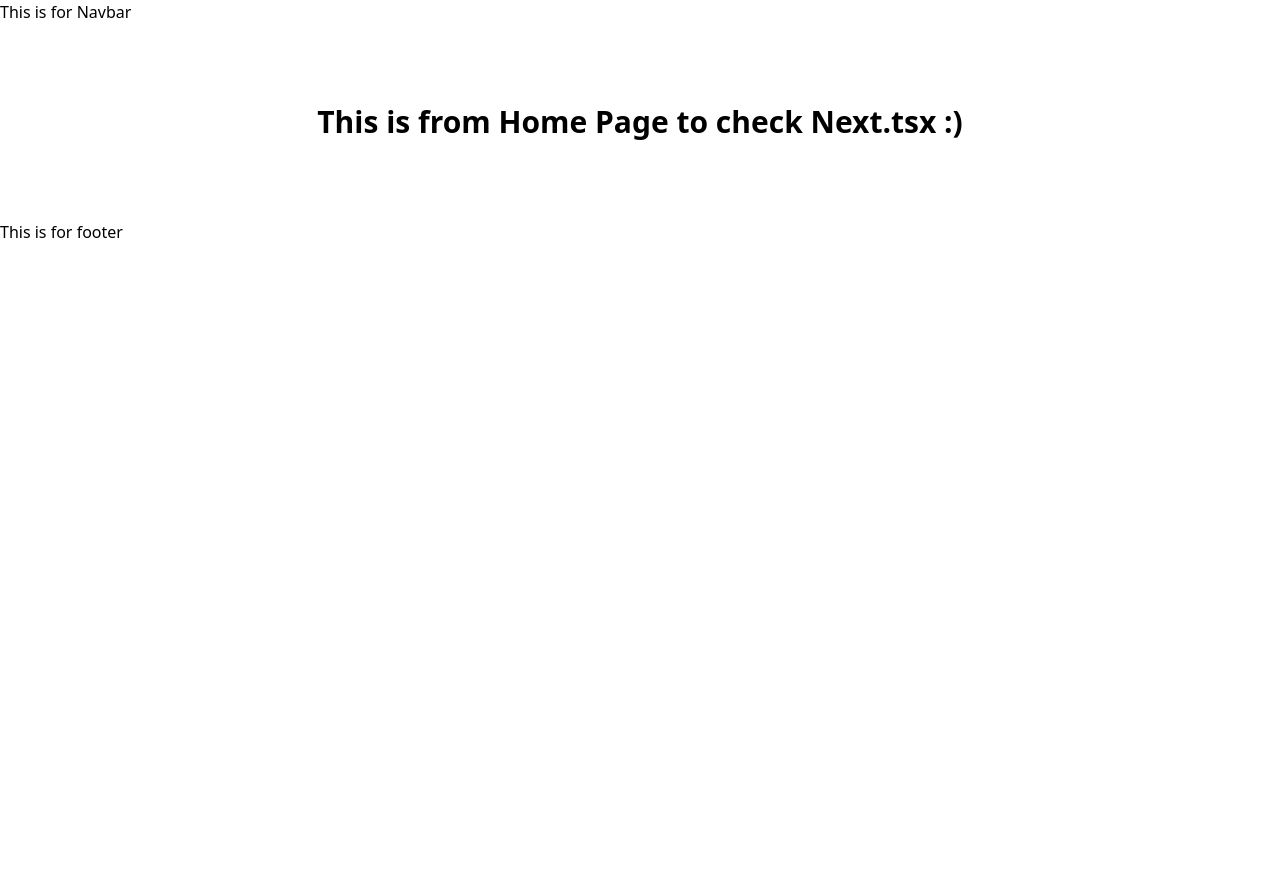
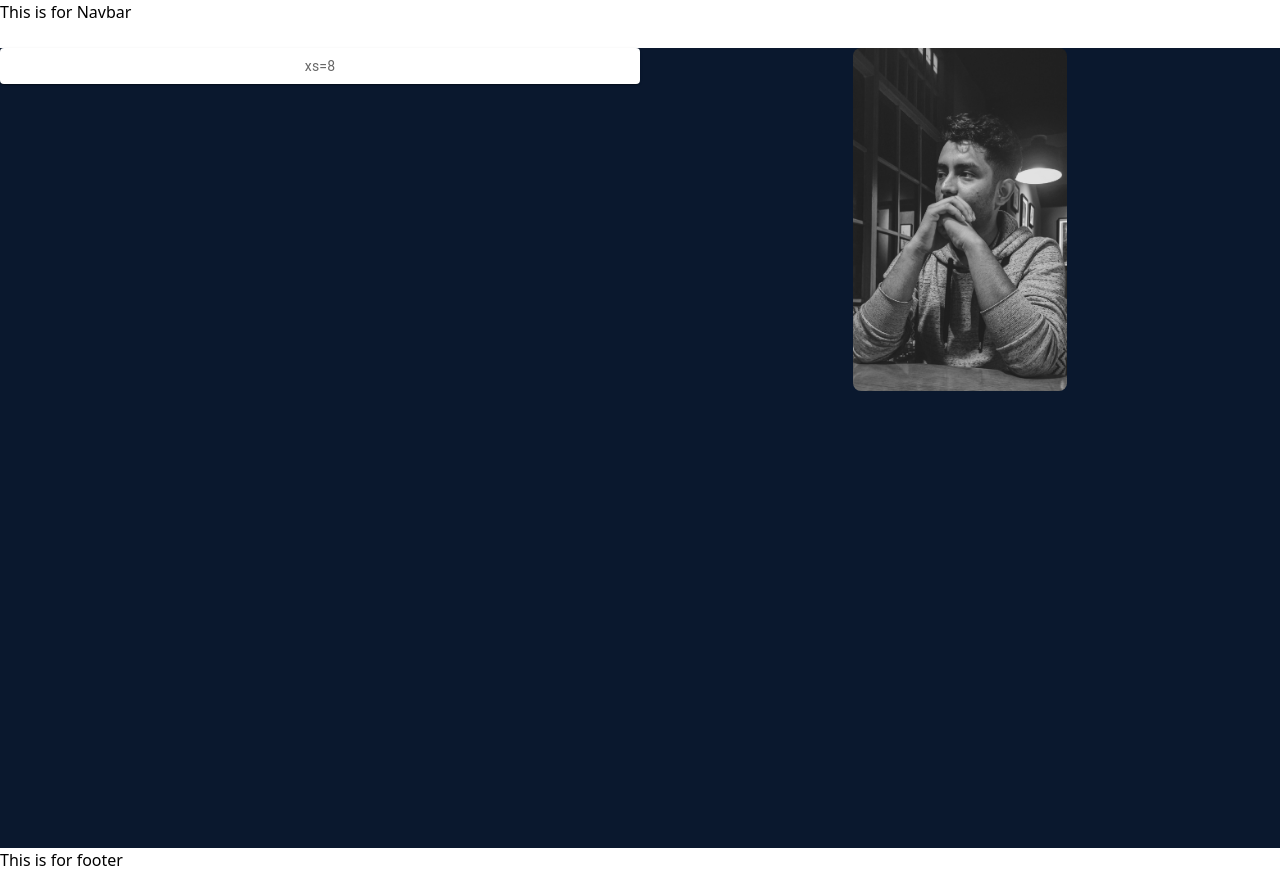
Before and after one commit to its-kayes/portfolio-kayes, a Next.js app: page / in a window 1280 px wide. Before the commit the page ends 800 px from the top, so only its background shows below. Built offline with nearby package versions, Linux system fonts and the light colour scheme.

Commit message:
structure create

```diff
--- /dev/null
+++ b/components/V2/Home/home-banner/Banner.tsx
@@ -0,0 +1,36 @@
+import { styled } from "@mui/material/styles";
+import Box from "@mui/material/Box";
+import Paper from "@mui/material/Paper";
+import Grid from "@mui/material/Grid";
+
+const Item = styled(Paper)(({ theme }) => ({
+  backgroundColor: theme.palette.mode === "dark" ? "#1A2027" : "#fff",
+  ...theme.typography.body2,
+  padding: theme.spacing(1),
+  textAlign: "center",
+  color: theme.palette.text.secondary,
+}));
+
+export default function Banner() {
+  return (
+    <Box
+      className="h-screen"
+      bgcolor="#0A182E"
+      marginTop={3}
+      sx={{ flexGrow: 1 }}
+    >
+      <Grid container columns={16}>
+        <Grid item xs={8}>
+          <Item>xs=8</Item>
+        </Grid>
+        <Grid display="flex" justifyContent="center" item xs={8}>
+          <img
+            className="w-1/3 rounded-3xl max-w-lg h-auto rounded-lg transition-all duration-600 cursor-pointer filter grayscale hover:grayscale-0"
+            src="/profile.jpg"
+            alt="image description"
+          />
+        </Grid>
+      </Grid>
+    </Box>
+  );
+}
--- a/pages/index.tsx
+++ b/pages/index.tsx
@@ -1,128 +1,13 @@
 import type { NextPage } from "next";
 import Head from "next/head";
-import Image from "next/image";
+import Banner from "../components/V2/Home/home-banner/Banner";
 import styles from "../styles/Home.module.css";
 
 const Home: NextPage = () => {
   return (
-    // <div className={styles.container}>
-    //   <Head>
-    //     <title>Create Next App</title>
-    //     <meta name="description" content="Generated by create next app" />
-    //     <link rel="icon" href="/favicon.ico" />
-    //   </Head>
-
-    //   <main className={styles.main}>
-    //     <h1 className={styles.title}>
-    //       Welcome to <a href="https://nextjs.org">Next.js!</a>
-    //     </h1>
-
-    //     <p className={styles.description}>
-    //       Get started by editing{" "}
-    //       <code className={styles.code}>pages/index.tsx</code>
-    //     </p>
-
-    //     <div className={styles.grid}>
-    //       <a href="https://nextjs.org/docs" className={styles.card}>
-    //         <h2>Documentation &rarr;</h2>
-    //         <p>Find in-depth information about Next.js features and API.</p>
-    //       </a>
-
-    //       <a href="https://nextjs.org/learn" className={styles.card}>
-    //         <h2>Learn &rarr;</h2>
-    //         <p>Learn about Next.js in an interactive course with quizzes!</p>
-    //       </a>
-
-    //       <a
-    //         href="https://github.com/vercel/next.js/tree/canary/examples"
-    //         className={styles.card}
-    //       >
-    //         <h2>Examples &rarr;</h2>
-    //         <p>Discover and deploy boilerplate example Next.js projects.</p>
-    //       </a>
-
-    //       <a
-    //         href="https://vercel.com/new?utm_source=create-next-app&utm_medium=default-template&utm_campaign=create-next-app"
-    //         className={styles.card}
-    //       >
-    //         <h2>Deploy &rarr;</h2>
-    //         <p>
-    //           Instantly deploy your Next.js site to a public URL with Vercel.
-    //         </p>
-    //       </a>
-    //     </div>
-    //   </main>
-
-    //   <footer className={styles.footer}>
-    //     <a
-    //       href="https://vercel.com?utm_source=create-next-app&utm_medium=default-template&utm_campaign=create-next-app"
-    //       target="_blank"
-    //       rel="noopener noreferrer"
-    //     >
-    //       Powered by{" "}
-    //       <span className={styles.logo}>
-    //         <Image src="/vercel.svg" alt="Vercel Logo" width={72} height={16} />
-    //       </span>
-    //     </a>
-    //   </footer>
-    // </div>
-    <h1 className="text-3xl font-bold text-center my-20">
-      This is from Home Page to check Next.tsx :){" "}
-    </h1>
-    // <div>
-    //   <div className="flex justify-between items-center text-[#CBD5F6] p-20">
-    //     <div className="">
-    //       <div>
-    //         <h1 className="text-7xl font-bold font-mono text-[#CBD5F6] amiri">
-    //           {" "}
-    //           Hello!{" "}
-    //         </h1>
-    //         <h1 className="text-5xl font-bold font-mono text-[#CBD5F6] amiri">
-    //           {" "}
-    //           This is Emrul Kayes{" "}
-    //         </h1>
-    //         {/* <span> H </span> */}
-    //         {/* <p className="pt-3 text-xl font-semibold text-sky-400 ">
-    //           <Typical
-    //             steps={["Web Developer", 3500, "MERN Stack Developer", 3500]}
-    //             loop={Infinity}
-    //             wrapper="p"
-    //           />{" "}
-    //         </p> */}
-    //         {/* <p className='text-lg'> kayes.ek8@gmail.com </p> */}
-    //         <p className="py-5 text-[#8892B0]">
-    //           {" "}
-    //           I am a web developer. In the last few months I have completed more
-    //           than 10+ websites project.
-    //           <p>
-    //             {" "}
-    //             I'm expert in HTML, CSS and JavaScript. As a library component
-    //             I'm expert in both Bootstrap and TailwindCSS.{" "}
-    //           </p>
-    //           Also expert in React js as a JavaScript framework. As a backend
-    //           good at Node.js and Express.js. Also have good knowledge at
-    //           Mongodb database{" "}
-    //         </p>
-
-    //         <a
-    //           href="resume.pdf"
-    //           className="btn border-2 text-[#4AB9A7] font-semibold border-sky-300 normal-case hover:text-black hover:bg-sky-100"
-    //           download
-    //         >
-    //           {" "}
-    //           <i>
-    //             Download Resume
-    //           </i> <i class="fa-solid fa-download pl-2"></i>{" "}
-    //         </a>
-    //       </div>
-    //     </div>
-    //     <img
-    //       className="w-1/4 rounded-3xl"
-    //       src="https://i.ibb.co/7GsGMZ9/1640680010421-1.jpg"
-    //       alt=""
-    //     />
-    //   </div>
-    // </div>
+    <div>
+      <Banner />
+    </div>
   );
 };
 
```
Also changed, not shown: public/profile.jpg (added).
